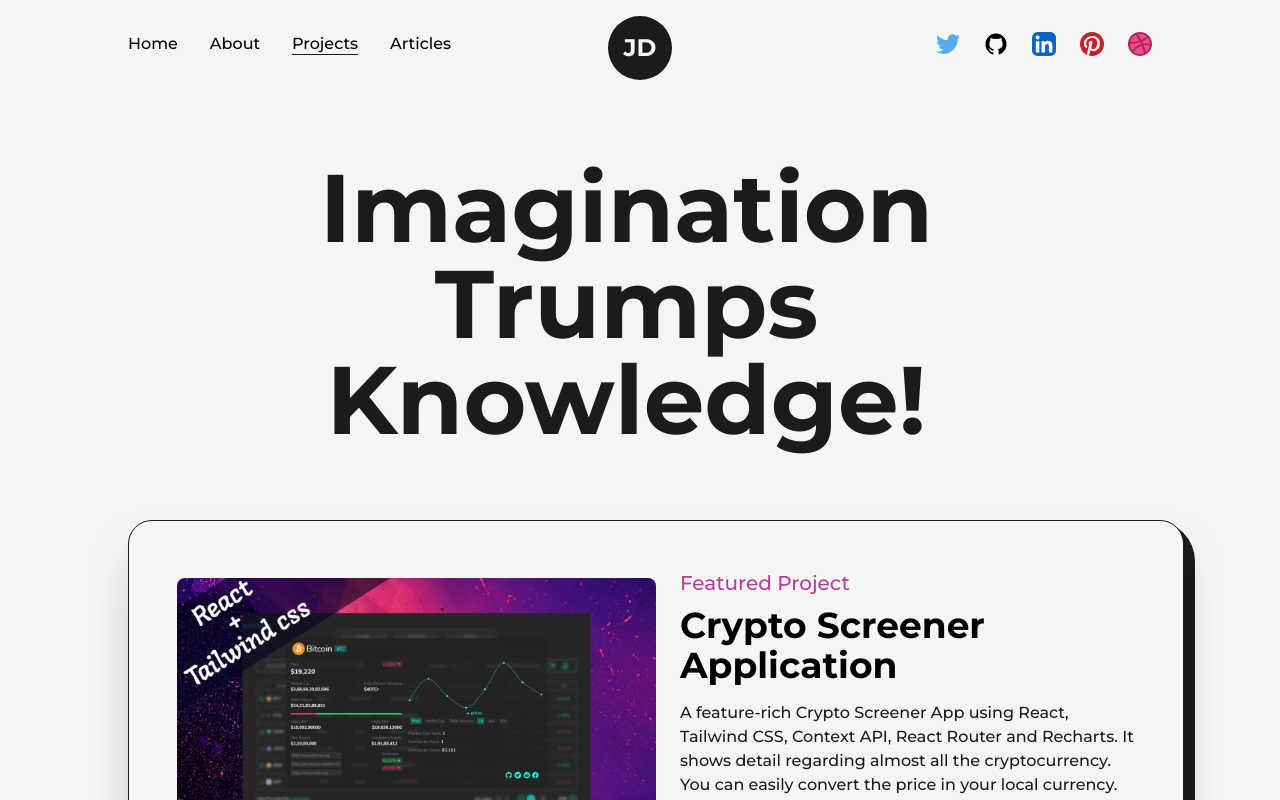
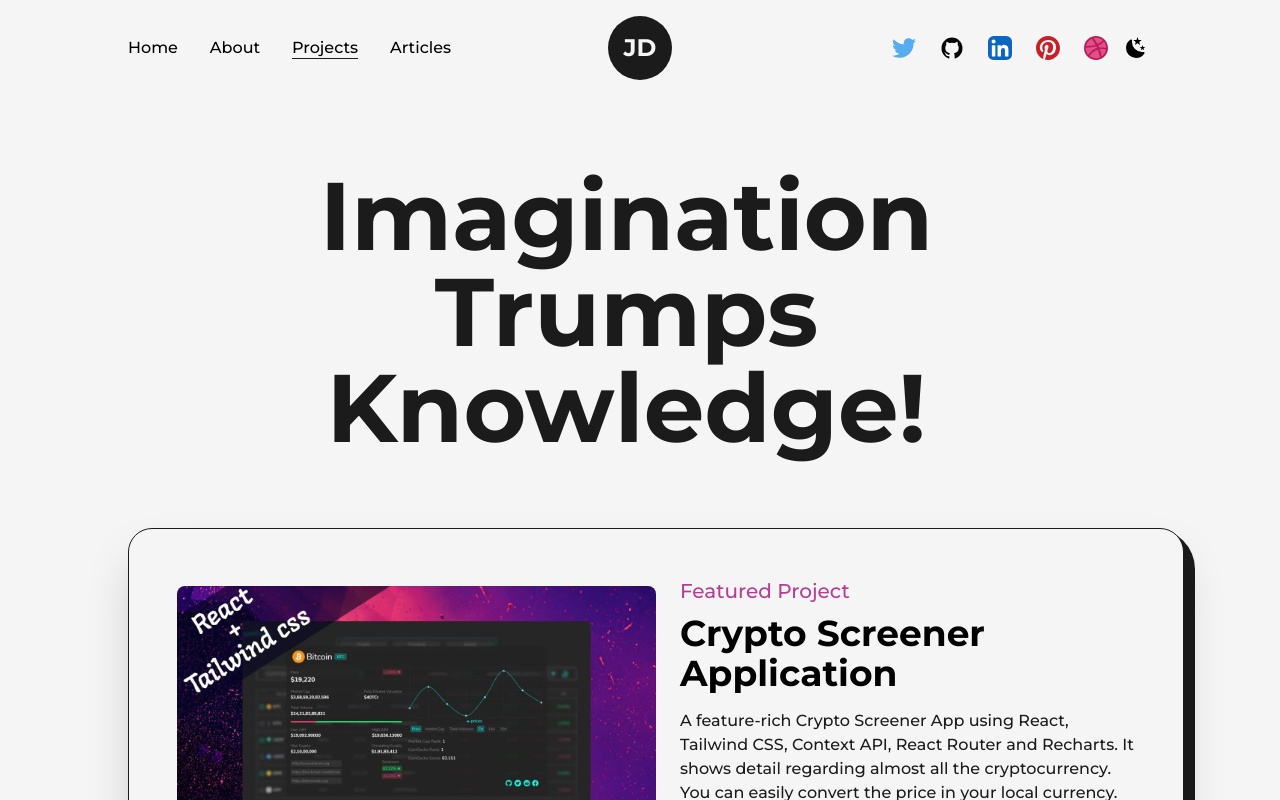
Before and after one commit to Avijit-Sarkar/Next.js-portfolio-bucks, a Next.js app: page /projects in a window 1280 px wide. Shown: the top 800 px of the page. Built offline with nearby package versions, Linux system fonts and the light colour scheme.

Commit message:
added the dark mode button

```diff
--- a/src/components/NavBar.js
+++ b/src/components/NavBar.js
@@ -9,7 +9,10 @@
   GithubIcon,
   LinkedInIcon,
   PinterestIcon,
+  SunIcon,
+  MoonIcon,
 } from './Icons';
+import useThemeSwitcher from './hooks/useThemeSwitcher';
 
 const CustomLink = ({ href, title, className = '' }) => {
   const router = useRouter();
@@ -29,6 +32,8 @@
 };
 
 const NavBar = () => {
+  const [mode, setMode] = useThemeSwitcher();
+
   return (
     <header className="w-full px-32 py-8 font-medium flex items-center justify-between">
       <nav>
@@ -83,6 +88,17 @@
         >
           <DribbbleIcon />
         </motion.a>
+
+        <button
+          onClick={() => setMode(mode === 'light' ? 'dark' : 'light')}
+          className="ml-3 flex items-center justify-center rounded-full p-1"
+        >
+          {mode === 'dark' ? (
+            <SunIcon className={'fill-dark'} />
+          ) : (
+            <MoonIcon className={'fill-dark'} />
+          )}
+        </button>
       </nav>
 
       <div className="absolute left-[50%] top-2 translate-x-[-50%]">
```
